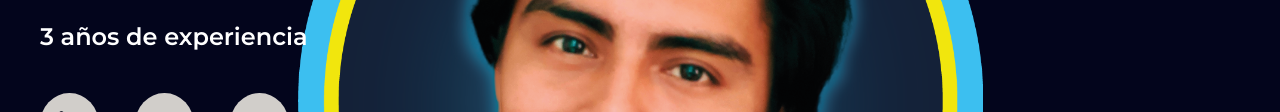
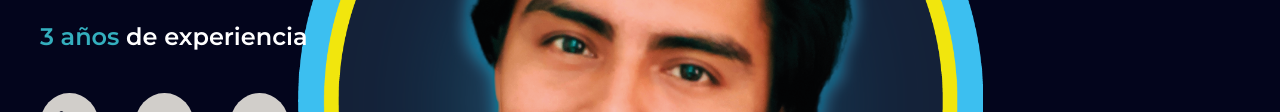
Before and after one commit to KevinFigueroasa/Portafolio-Kevin-Figueroa, a plain HTML site: page index.html in a window 1280 px wide. Shown: the part 440-552 px from the top of the page. Drawn offline with Linux system fonts and the light colour scheme.

Commit message:
Cambio colores en Hero

```diff
--- a/index.html
+++ b/index.html
@@ -30,7 +30,7 @@
                 <span>Soy</span>
                 <h1>Kevin</h1>
                 <h3>Marketing y <br>Full Stack Development</h3>
-                <p class="experience-years">3 años de experiencia</p>
+                <p class="experience-years"><span class="three">3 años </span>de experiencia</p>
             </div>
             <div class="social-container">
                 <div class="icons">
--- a/styles.css
+++ b/styles.css
@@ -135,6 +135,12 @@ html {
   font-weight: 700;
 }
 
+.three {
+  font-size: 2.4rem;
+  color: var(--celeste);
+  border: none;
+}
+
 .social-container {
   display: flex;
   gap: 3.6rem;
```
